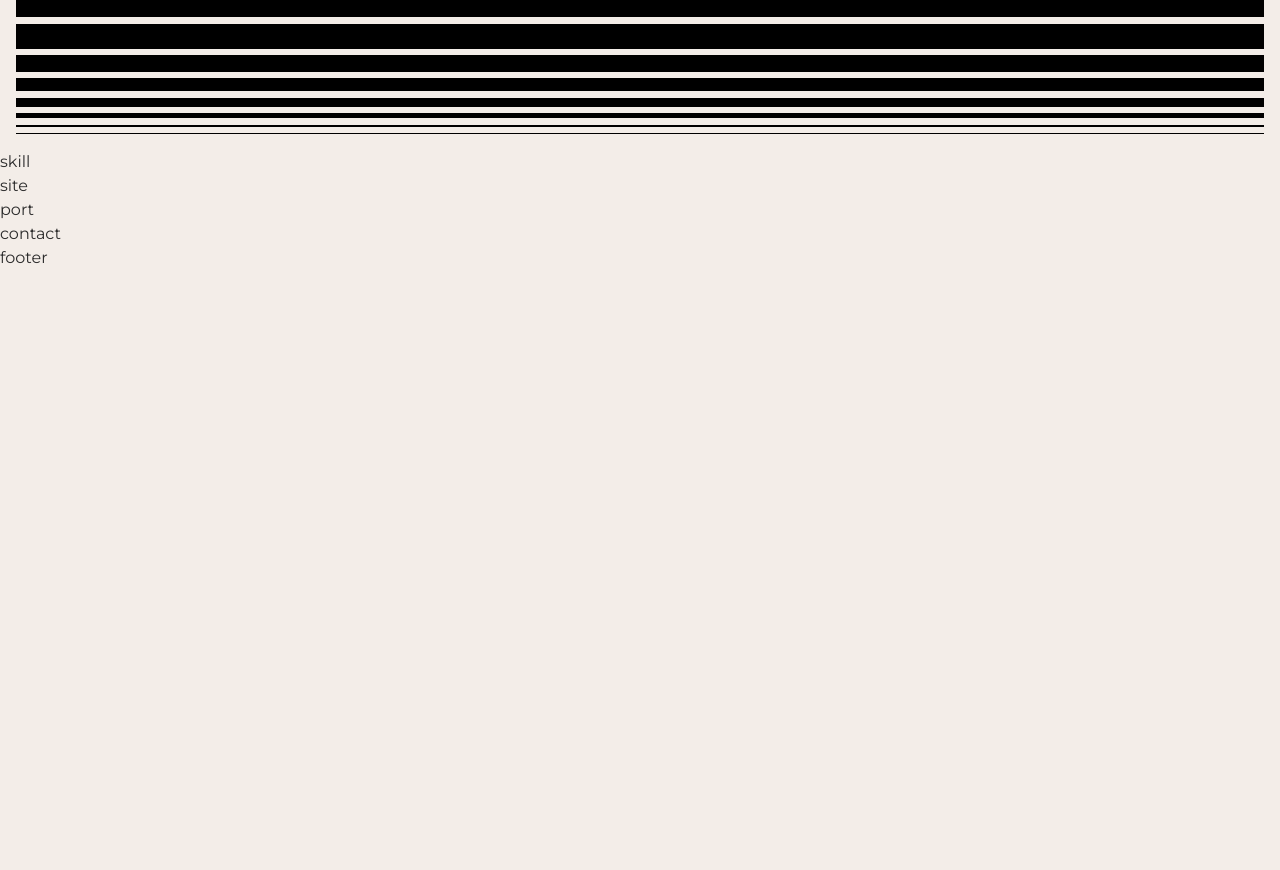
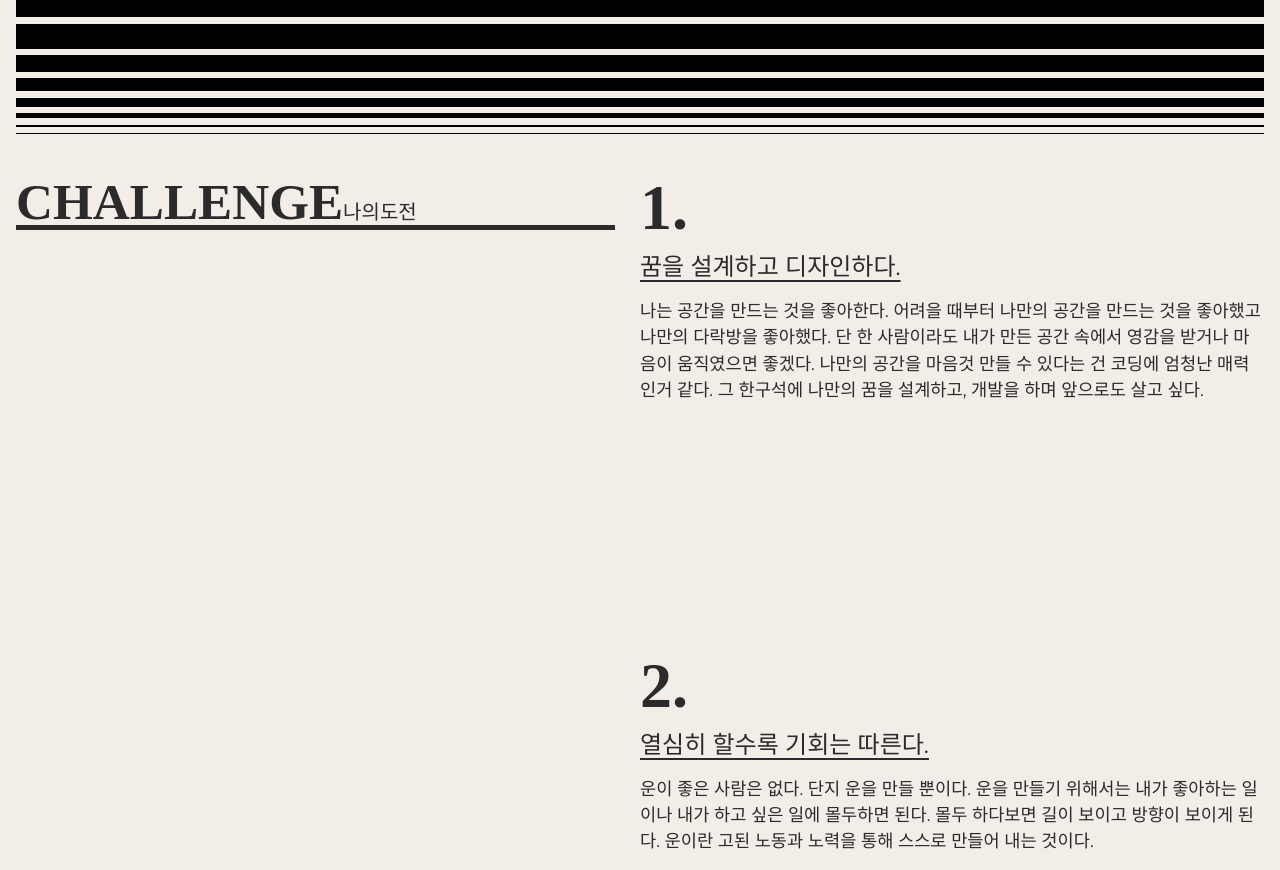
Before and after one commit to goldroid/port2023-vite, a website built with Vite: page src/index.html in a window 1280 px wide. Shown: the part 650-1520 px from the top of the page. Before the commit the page ends 920 px from the top, so only its background shows below. Built offline with nearby package versions, Linux system fonts and the light colour scheme; a small style sheet from the web is missing; a web font is replaced by a local one.

Commit message:
스킬영역 완료

```diff
--- a/src/assets/css/section/intro.css
+++ b/src/assets/css/section/intro.css
@@ -18,6 +18,8 @@
     white-space: nowrap;
     text-indent: -0.5vw;
     letter-spacing: -0.3vw;
+
+
 }
 .intro__text {
     width: 100%;
@@ -58,11 +60,12 @@
     transition: all 0.3s;
 }
 
+
 .intro__text:hover .text{
     opacity: 0;
 
 }
-.intro__text:hover .img{
+.intro__text:hover .img {
     filter: grayscale(0);
 }
 
--- a/src/assets/css/section/skill.css
+++ b/src/assets/css/section/skill.css
@@ -1,3 +1,70 @@
-#skill {
+
+.skill__inner {
+    padding: 16px;
+    display: flex;
+    justify-content: space-between;
+}
+.skill__title {
+    position: sticky;
+    top: 70px;
+    left: 0;
+    width: 48%;
+    height: 5vw;
+    font-size: 4vw;
+    font-weight: 900;
+    line-height: 1.4;
+    font-family: var(--mainKor-font);
+    text-transform: uppercase;
+    color: var(--black100);
+    border-bottom: 0.4vw solid var(--black100);
+
 
 }
+.skill__title em {
+    font-size: 1.25rem;
+    font-weight: 400;
+    line-height: 2;
+}
+.skill__desc {
+    width: 50%;
+
+}
+
+.skill__desc span {
+    font-size: 5vw;
+    line-height: 1;
+    font-weight: 900;
+    line-height: 1.3;
+    font-family: var(--mainNum-font);
+
+}
+.skill__desc h3 {
+    font-size: 1.5rem;
+    text-decoration: underline;
+    text-underline-position: under;
+    margin-bottom: 1vw;
+}
+.skill__desc p {
+    margin-bottom: 30vh;
+    font-size: 1.1rem;
+}
+
+@media (max-width: 800px){
+    .skill__inner {
+        flex-direction: column;
+    }
+    .skill__title {
+        width: 100%;
+        margin-bottom: 10vw;
+        font-size: 30px;
+        height: auto;
+        background-color: var(--mainBg-color);
+        top: 68px
+    }
+    .skill__desc{
+        width: 100%;
+    }
+    .skill__desc span{
+        font-size: 20vw;
+    }
+}
--- a/src/index.html
+++ b/src/index.html
@@ -55,9 +55,9 @@
         <section id="intro">
             <div class="intro__inner">
 
-                <div class="intro__title">
+                <h2 class="intro__title">
                     port developer
-                </div>
+                </h2>
 
                 <div class="intro__lines" aria-hidden="true">
                     <span class="line"></span>
@@ -76,7 +76,7 @@
                         <div>effort</div>
                     </div>
                     <div class="img">
-                        <img src="assets/img/about.png" alt="어바웃"/>
+                        <img src="assets/img/about.jpg" alt="어바웃"/>
                     </div>
 
                 </div>
@@ -94,8 +94,44 @@
         </section>
         <!-- //intro -->
         <section id="skill">
-            skill
+            <div class="skill__inner">
+                <h2 class="skill__title">Challenge<em>나의도전</em></h2>
+                <div class="skill__desc">
+                    <div>
+                        <span>1.</span>
+                        <h3>꿈을 설계하고 디자인하다.</h3>
+                        <p>
+                            나는 공간을 만드는 것을 좋아한다.
+                            어려을 때부터 나만의 공간을 만드는 것을 좋아했고 나만의 다락방을 좋아했다.
+                            단 한 사람이라도 내가 만든 공간 속에서 영감을 받거나 마음이 움직였으면 좋겠다.
+                            나만의 공간을 마음것 만들 수 있다는 건 코딩에 엄청난 매력인거 같다.
+                            그 한구석에 나만의 꿈을 설계하고, 개발을 하며 앞으로도 살고 싶다.
+                        </p>
+                    </div>
+                    <div>
+                        <span>2.</span>
+                        <h3>열심히 할수록 기회는 따른다.</h3>
+                        <p>
+                            운이 좋은 사람은 없다. 단지 운을 만들 뿐이다.
+                            운을 만들기 위해서는 내가 좋아하는 일이나 내가 하고 싶은 일에 몰두하면 된다.
+                            몰두 하다보면 길이 보이고 방향이 보이게 된다.
+                            운이란 고된 노동과 노력을 통해 스스로 만들어 내는 것이다.
+                        </p>
+                    </div>
+                    <div>
+                        <span>3.</span>
+                        <h3>나에게 정직하다.</h3>
+                        <p>
+                            정직은 다른 사람보다 나에게 큰 의미를 부여해야 한다.
+                            자신이 정직하지 않으면 진정으로 원하는 일을 열정적으로 밀고 나갈 수 없다.
+                            마음에서 우러나오는 일을 해야 정직해지며 삶을 더 즐길 줄 알게 된다.
+                        </p>
+                    </div>
+                </div>
+
+            </div>
         </section>
+
         <!-- //skill -->
         <section id="site">
             site
```
Also changed, not shown: src/assets/img/about.jpg (added), src/assets/img/port01.jpg (added), src/assets/img/port02.jpg (added), src/assets/img/port03.jpg (added), src/assets/img/port04.jpg (added), src/assets/img/port05.jpg (added), src/assets/img/port06.jpg (added), src/assets/img/port07.jpg (added), src/assets/img/port08.jpg (added), src/assets/img/port09.jpg (added), src/assets/img/port10.jpg (added).
